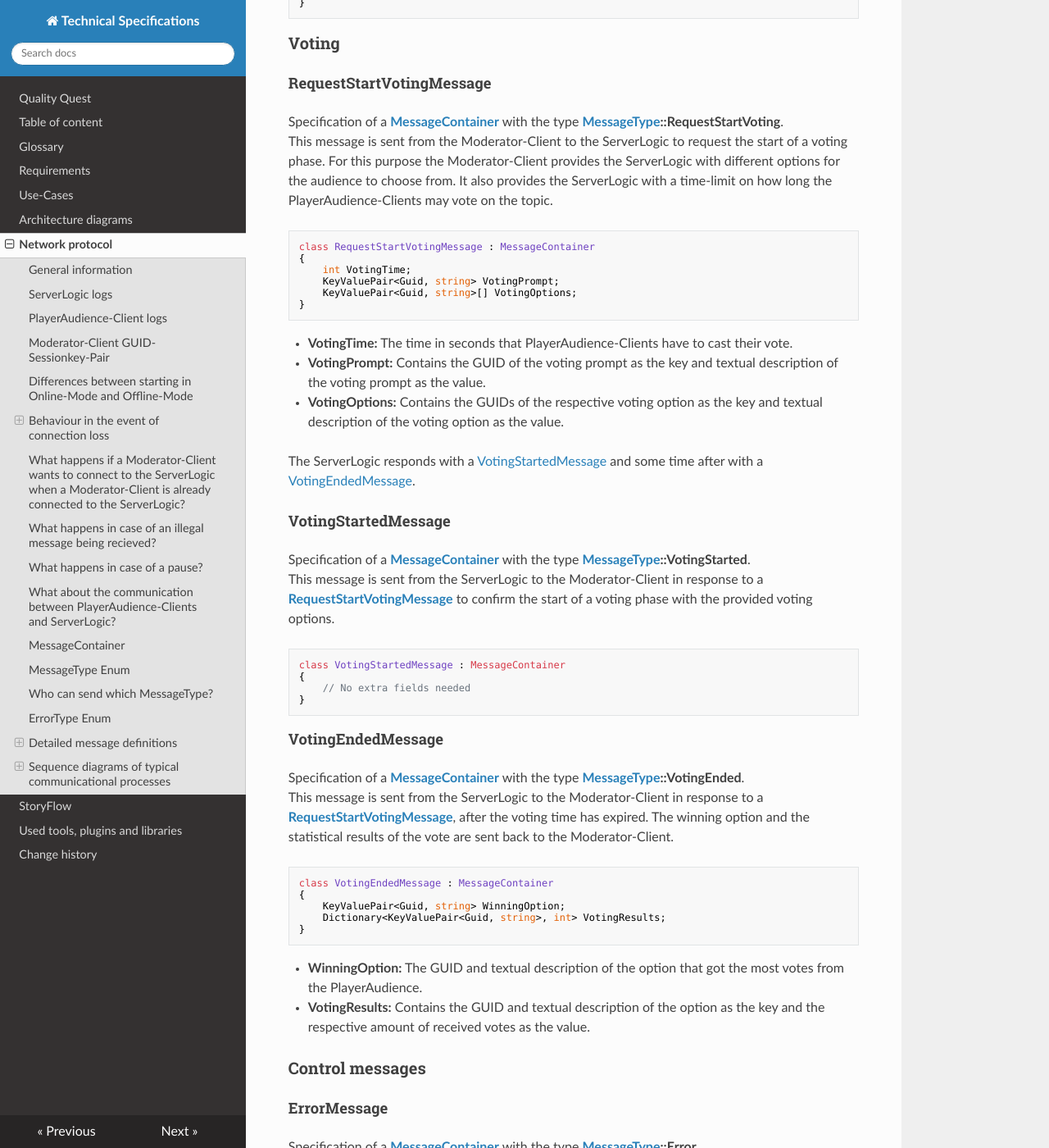
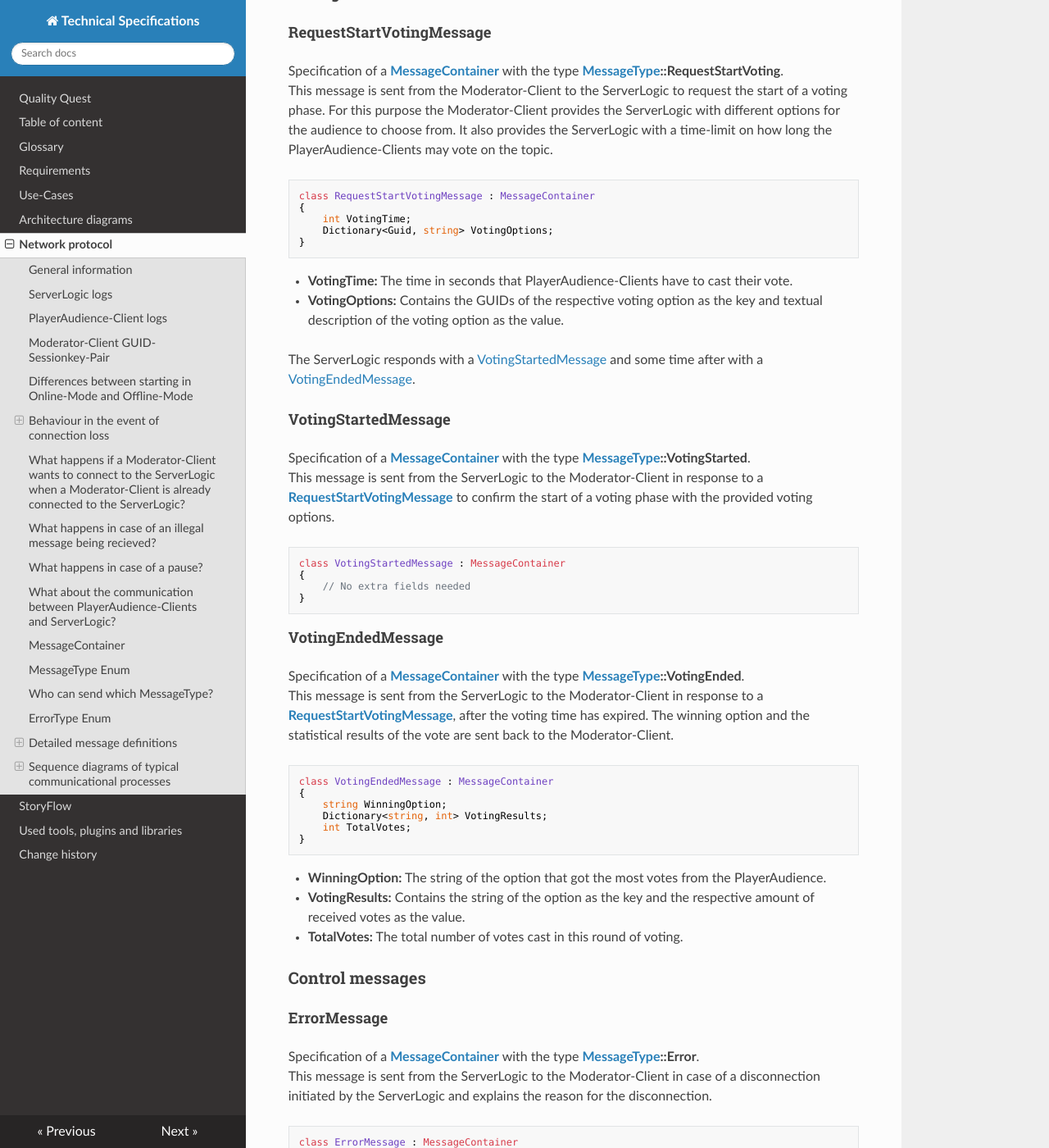
Before and after one commit to Brotenko/QualityQuest, an MkDocs documentation site: the page built from Docs/Technical Specifications/docs/network-protocol.md, in a window 1280 px wide and 1400 px high, scrolled down 10080 px. Shown: the whole window at 82% size. Built offline with MkDocs 1.6.1, drawn with Linux system fonts in a browser that asks for light colours; nearby versions of some CDN libraries; some of the changed text lies outside the part shown.

Commit message:
fix refactoring issue that resolved in the network protocol having a mixture of outdated and up-to-date information

````diff
--- a/Docs/Technical Specifications/docs/network-protocol.md
+++ b/Docs/Technical Specifications/docs/network-protocol.md
@@ -335,13 +335,11 @@ class SessionOpenedMessage : MessageContainer
 {
     string SessionKey;
     Uri DirectURL;
-    Bitmap QrCode;
 }
 ```
 
 - **SessionKey:** A randomly generated Online-Session key, of size 6, required by the audience to join the Online-Session, after connecting to the ServerLogic.
-- **DirectURL:** A direct URL that the audience can use to connect to the ServerLogic via the PlayerAudience-Client should the QR code not be usable.
-- **QrCode:** A QR-code automatically generated by the ServerLogic which can be scanned by the audience to connect to the ServerLogic.
+- **DirectURL:** A direct URL that the audience can use to connect to the ServerLogic via the PlayerAudience-Client. An QR-Code based on this is also provided by the Moderator-Client.
 
 #### AudienceStatusMessage
 
@@ -420,16 +418,15 @@ This message is sent from the Moderator-Client to the ServerLogic to request the
 class RequestStartVotingMessage : MessageContainer
 {
     int VotingTime;
-    KeyValuePair<Guid, string> VotingPrompt;
-    KeyValuePair<Guid, string>[] VotingOptions;
+    Dictionary<Guid, string> VotingOptions;
 }
 ```
 
 - **VotingTime:** The time in seconds that PlayerAudience-Clients have to cast their vote.
-- **VotingPrompt:** Contains the GUID of the voting prompt as the key and textual description of the voting prompt as the value.
 - **VotingOptions:** Contains the GUIDs of the respective voting option as the key and textual description of the voting option as the value.
 
 The ServerLogic responds with a [VotingStartedMessage](#votingstartedmessage) and some time after with a [VotingEndedMessage](#votingendedmessage).
+
 
 #### VotingStartedMessage
 
@@ -451,13 +448,15 @@ This message is sent from the ServerLogic to the Moderator-Client in response to
 ``` csharp
 class VotingEndedMessage : MessageContainer
 {
-    KeyValuePair<Guid, string> WinningOption;
-    Dictionary<KeyValuePair<Guid, string>, int> VotingResults;
+    string WinningOption;
+    Dictionary<string, int> VotingResults;
+    int TotalVotes;
 }
 ```
 
-- **WinningOption:** The GUID and textual description of the option that got the most votes from the PlayerAudience.
-- **VotingResults:** Contains the GUID and textual description of the option as the key and the respective amount of received votes as the value.
+- **WinningOption:** The string of the option that got the most votes from the PlayerAudience.
+- **VotingResults:** Contains the string of the option as the key and the respective amount of received votes as the value.
+- **TotalVotes:** The total number of votes cast in this round of voting.
 
 ### Control messages
 
@@ -528,16 +527,14 @@ The ServerLogic responds with a **[SessionClosedMessage](#sessionclosedmessage)*
 #### SessionClosedMessage
 
 Specification of a **[MessageContainer](#messagecontainer)** with the type **[MessageType](#messagetype-enum)::SessionClosed**. </br>
-This message is sent from the ServerLogic to the Moderator-Client in response to a **[RequestCloseSessionMessage](#requestclosesessionmessage)**, to confirm that the Online-Session has been successfully closed and that the logs have been cleared completely. In addition to that, the statistics of the Online-Session are returned to the Moderator-Client, which can be used to display every conducted vote and which option got how many votes.
+This message is sent from the ServerLogic to the Moderator-Client in response to a **[RequestCloseSessionMessage](#requestclosesessionmessage)**, to confirm that the Online-Session has been successfully closed and that the logs have been cleared completely.
 
 ``` csharp
 class SessionClosedMessage : MessageContainer
 {
-    Dictionary<KeyValuePair<Guid, string>, Dictionary<KeyValuePair<Guid, string>, int>> Statistics;
+    // No extra fields needed
 }
 ```
-
-- **Statistics:** Contains the prompts as the keys, and poll results of the respective prompt as the values.
 
 ## Sequence diagrams of typical communicational processes
 
````
